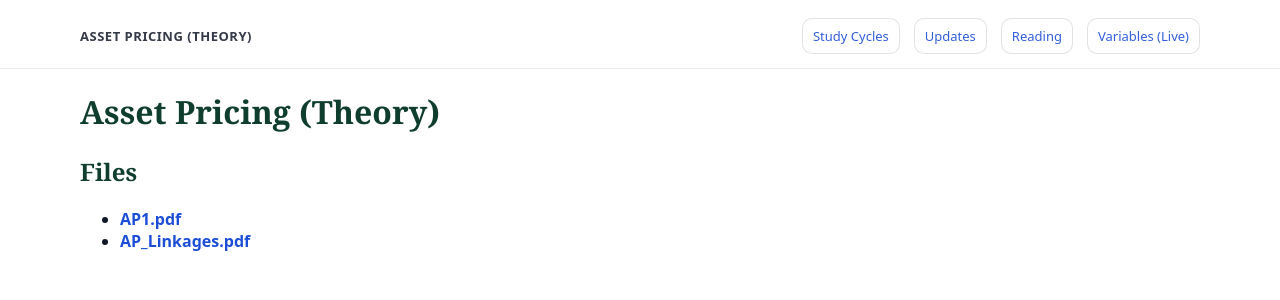
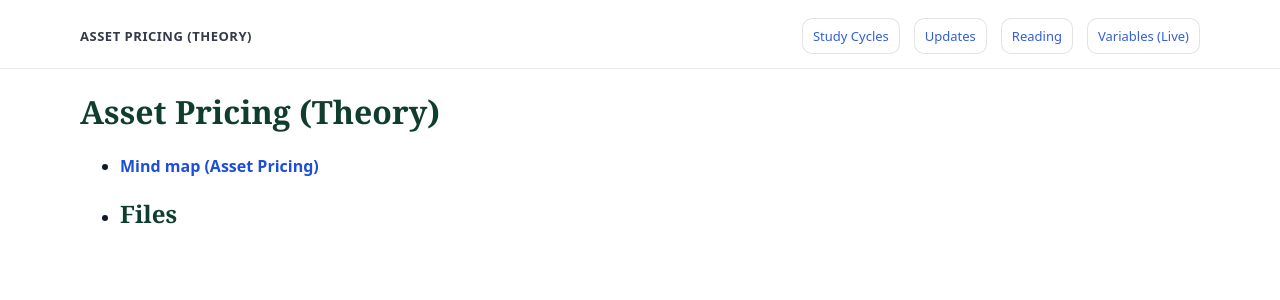
Before and after one commit to yaxinzn/study-archive, a Jekyll site: the page built from materials/ap-theory/index.md, in a window 1280 px wide. Shown: the top 300 px of the page. Built offline with Jekyll 4.4.1, drawn with Linux system fonts in a browser that asks for light colours.

```diff
--- a/materials/ap-theory/index.md
+++ b/materials/ap-theory/index.md
@@ -9,9 +9,6 @@ hide_name: true
 ---
 
 # Asset Pricing (Theory)
-
+- **[Mind map (Asset Pricing)](https://app.xmind.com/share/6AaHYByM)**
+-
 ## Files
-<!-- AUTO-LIST-START -->
-- **[AP1.pdf](AP1.pdf)**
-- **[AP_Linkages.pdf](AP_Linkages.pdf)**
-<!-- AUTO-LIST-END -->
```
